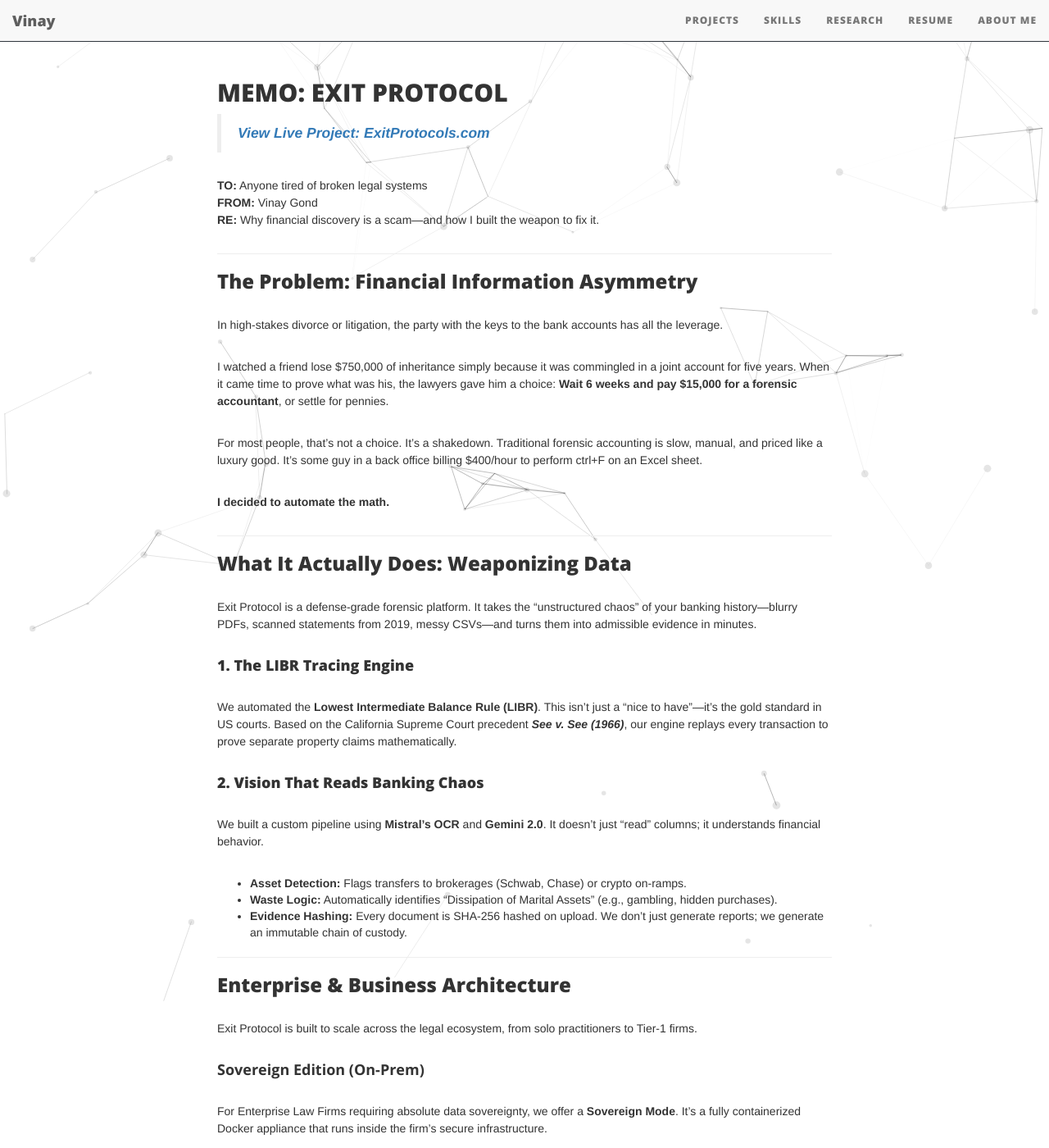
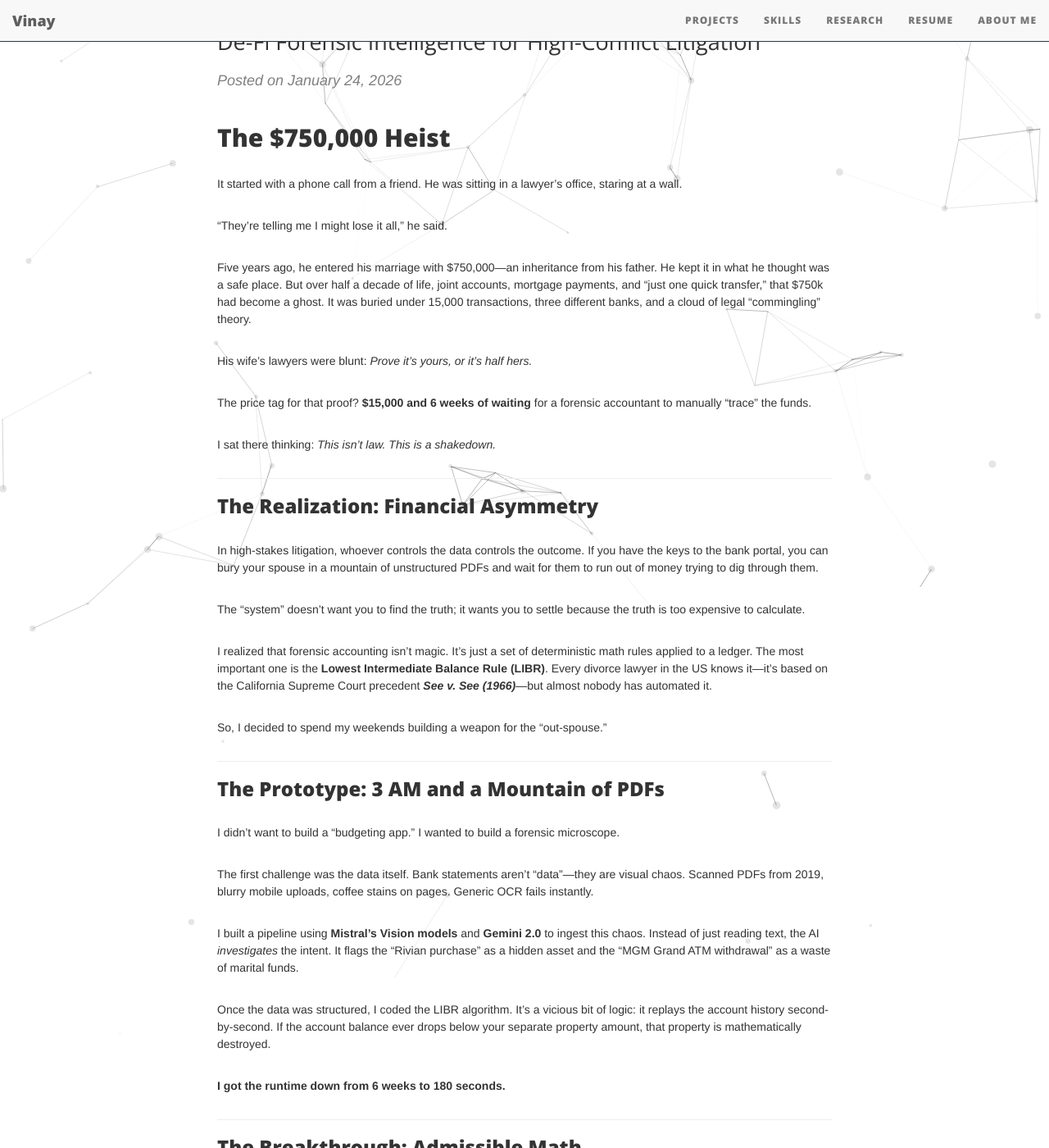
Before and after one commit to Vinaygond/Vinaygond.github.io, a Jekyll site: the page built from _posts/2025-12-16-Exit-Protocol - Wealth-Preservation-Intelligence.md, in a window 1280 px wide and 1400 px high, scrolled down 269 px. Shown: the whole window at 82% size. Built offline with Jekyll 4.4.1, drawn with Linux system fonts in a browser that asks for light colours; nearby versions of some CDN libraries; comment, search, counter and statistics services are not loaded; some of the changed text lies outside the part shown.

Commit message:
Update Exit Protocol blog with storytelling narrative and bad-ass tone

```diff
--- a/_posts/2025-12-16-Exit-Protocol - Wealth-Preservation-Intelligence.md
+++ b/_posts/2025-12-16-Exit-Protocol - Wealth-Preservation-Intelligence.md
@@ -1,91 +1,96 @@
 ---
 layout: post
-title: "Exit Protocol: Wealth Preservation Intelligence"
+title: "Exit Protocol: The $750,000 Heist and the Code that Fights Back"
 subtitle: "De-Fi Forensic Intelligence for High-Conflict Litigation"
-date: 2025-12-16
+date: 2026-01-24
 image: /img/blackimg.jpg
 tags: [forensics, finance, python, ai, docker]
 ---
 
-## MEMO: EXIT PROTOCOL
+## The $750,000 Heist
 
-> **[View Live Project: ExitProtocols.com](https://exitprotocols.com)**
+It started with a phone call from a friend. He was sitting in a lawyer's office, staring at a wall.
 
-**TO:** Anyone tired of broken legal systems
-**FROM:** Vinay Gond
-**RE:** Why financial discovery is a scam—and how I built the weapon to fix it.
+"They're telling me I might lose it all," he said.
+
+Five years ago, he entered his marriage with $750,000—an inheritance from his father. He kept it in what he thought was a safe place. But over half a decade of life, joint accounts, mortgage payments, and "just one quick transfer," that $750k had become a ghost. It was buried under 15,000 transactions, three different banks, and a cloud of legal "commingling" theory.
+
+His wife’s lawyers were blunt: *Prove it’s yours, or it’s half hers.*
+
+The price tag for that proof? **$15,000 and 6 weeks of waiting** for a forensic accountant to manually "trace" the funds.
+
+I sat there thinking: *This isn't law. This is a shakedown.*
 
 ---
 
-### The Problem: Financial Information Asymmetry
+### The Realization: Financial Asymmetry
 
-In high-stakes divorce or litigation, the party with the keys to the bank accounts has all the leverage.
+In high-stakes litigation, whoever controls the data controls the outcome. If you have the keys to the bank portal, you can bury your spouse in a mountain of unstructured PDFs and wait for them to run out of money trying to dig through them.
 
-I watched a friend lose $750,000 of inheritance simply because it was commingled in a joint account for five years. When it came time to prove what was his, the lawyers gave him a choice: **Wait 6 weeks and pay $15,000 for a forensic accountant**, or settle for pennies.
+The "system" doesn't want you to find the truth; it wants you to settle because the truth is too expensive to calculate.
 
-For most people, that's not a choice. It's a shakedown. Traditional forensic accounting is slow, manual, and priced like a luxury good. It’s some guy in a back office billing $400/hour to perform ctrl+F on an Excel sheet.
+I realized that forensic accounting isn't magic. It's just a set of deterministic math rules applied to a ledger. The most important one is the **Lowest Intermediate Balance Rule (LIBR)**. Every divorce lawyer in the US knows it—it’s based on the California Supreme Court precedent ***See v. See (1966)***—but almost nobody has automated it.
 
-**I decided to automate the math.**
+So, I decided to spend my weekends building a weapon for the "out-spouse."
 
 ---
 
-### What It Actually Does: Weaponizing Data
+### The Prototype: 3 AM and a Mountain of PDFs
 
-Exit Protocol is a defense-grade forensic platform. It takes the "unstructured chaos" of your banking history—blurry PDFs, scanned statements from 2019, messy CSVs—and turns them into admissible evidence in minutes.
+I didn't want to build a "budgeting app." I wanted to build a forensic microscope.
 
-#### 1. The LIBR Tracing Engine
-We automated the **Lowest Intermediate Balance Rule (LIBR)**. This isn't just a "nice to have"—it's the gold standard in US courts. Based on the California Supreme Court precedent ***See v. See (1966)***, our engine replays every transaction to prove separate property claims mathematically.
+The first challenge was the data itself. Bank statements aren't "data"—they are visual chaos. Scanned PDFs from 2019, blurry mobile uploads, coffee stains on pages. Generic OCR fails instantly.
 
-#### 2. Vision That Reads Banking Chaos
-We built a custom pipeline using **Mistral's OCR** and **Gemini 2.0**. It doesn't just "read" columns; it understands financial behavior.
-*   **Asset Detection:** Flags transfers to brokerages (Schwab, Chase) or crypto on-ramps.
-*   **Waste Logic:** Automatically identifies "Dissipation of Marital Assets" (e.g., gambling, hidden purchases).
-*   **Evidence Hashing:** Every document is SHA-256 hashed on upload. We don't just generate reports; we generate an immutable chain of custody.
+I built a pipeline using **Mistral’s Vision models** and **Gemini 2.0** to ingest this chaos. Instead of just reading text, the AI *investigates* the intent. It flags the "Rivian purchase" as a hidden asset and the "MGM Grand ATM withdrawal" as a waste of marital funds.
+
+Once the data was structured, I coded the LIBR algorithm. It’s a vicious bit of logic: it replays the account history second-by-second. If the account balance ever drops below your separate property amount, that property is mathematically destroyed.
+
+**I got the runtime down from 6 weeks to 180 seconds.**
 
 ---
 
-### Enterprise & Business Architecture
+### The Breakthrough: Admissible Math
 
-Exit Protocol is built to scale across the legal ecosystem, from solo practitioners to Tier-1 firms.
+I knew that the reports had to be more than just "charts." They had to be ammunition.
 
-#### **Sovereign Edition (On-Prem)**
-For Enterprise Law Firms requiring absolute data sovereignty, we offer a **Sovereign Mode**. It’s a fully containerized Docker appliance that runs inside the firm's secure infrastructure.
-*   **Zero Data Leakage:** No PII ever leaves your server.
-*   **1-Command Deploy:** Deploys via Docker Compose with cryptographic license gating.
+I integrated **SHA-256 integrity hashing** for every upload. This creates a cryptographically verified chain of custody. When opposing counsel says, "How do we know he didn't doctor these results?", you point to the hash. You point to a deterministic algorithm that yields the same result every single time.
 
-#### **Audit Express (Cloud)**
-Our consumer-facing portal operates on a high-throughput, flat-fee model. Users pay via Stripe, upload their PDFs, and receive a court-ready forensic report in under 180 seconds.
+You don't fight a lawyer with more lawyers. You fight them with irrefutable math.
 
 ---
 
-### Technical Real Talk (Under the Hood)
+### The Machine: From Tool to Appliance
 
-This isn't a "budgeting app." It's an adversarial engineering tool.
+What started as a script for a friend evolved into **Exit Protocol**.
 
-*   **Django/PostgreSQL:** Battle-tested security for sensitive legal data.
-*   **Celery/Redis:** Distributed task queues to process statements with 10k+ transactions without breaking a sweat.
-*   **Fernet (AES-128 CBC) Encryption:** Evidence is encrypted at rest before hitting the disk.
-*   **Graph Visualization:** Maps fund flows between entities to expose shell companies and hidden transfers.
-*   **Deterministic Logic:** The LIBR algorithm is 100% deterministic. Same input, same output. That’s not a feature; it's a legal requirement for admissibility.
+To make it truly "defense-grade," I built the **Sovereign Edition**. It’s a fully containerized Docker appliance designed for Enterprise Law Firms. They can run it on-prem, ensuring that sensitive PII never leaves their secure infrastructure.
+
+For the individual litigant, we built **Audit Express**. A flat-fee, high-throughput portal where you upload your "unstructured nightmare" and get a court-ready forensic report before your coffee gets cold.
 
 ---
 
-### Why This Matters
+### Technical Real Talk (The Stack)
 
-Because justice shouldn't require $400/hour gatekeepers.
-
-Financial abuse in divorce is an epidemic. 4 weeks of waiting for financial proof means 4 more weeks of control and manipulation. I built Exit Protocol because the legal system already has the rules—somebody just needed to code them into a weapon for the "out-spouse."
-
-**There was a problem:** Proving ownership takes weeks and costs thousands.
-**There is now a solution:** Upload statements, wait 3 minutes, get proof.
+This wasn't built on "vibes." It was built on:
+*   **Django & Postgres**: Because legal data demands integrity.
+*   **Celery & Redis**: To crunch 10,000+ transactions without locking the main thread.
+*   **Fernet (AES-128 CBC)**: Because evidence must be encrypted at rest.
+*   **Mistral OCR Pipeline**: Turning "banking chaos" into SQL reality.
 
 ---
 
-### Live Operations
+### The Mission
 
-Exit Protocol is live. We're not in beta. We're not "pre-launch." Real cases are already using our reports to secure fair settlements.
+Justice shouldn't have a $15,000 cover charge.
+
+I built Exit Protocol because financial abuse in divorce is an epidemic that thrives in the dark. By automating the math of the legal system, we’ve shifted the leverage back to the people who just want what is rightfully theirs.
+
+**The problem was a $750,000 heist.**
+**The solution is 180 seconds of code.**
+
+---
 
 **View the project:** [ExitProtocols.com](https://exitprotocols.com/)
 
-*Version 2.0 - Production Ready*
+*Version 2.0 - Built for the moment you need proof.*
 *Sovereign Mode available for Enterprise Law Firms.*
```
